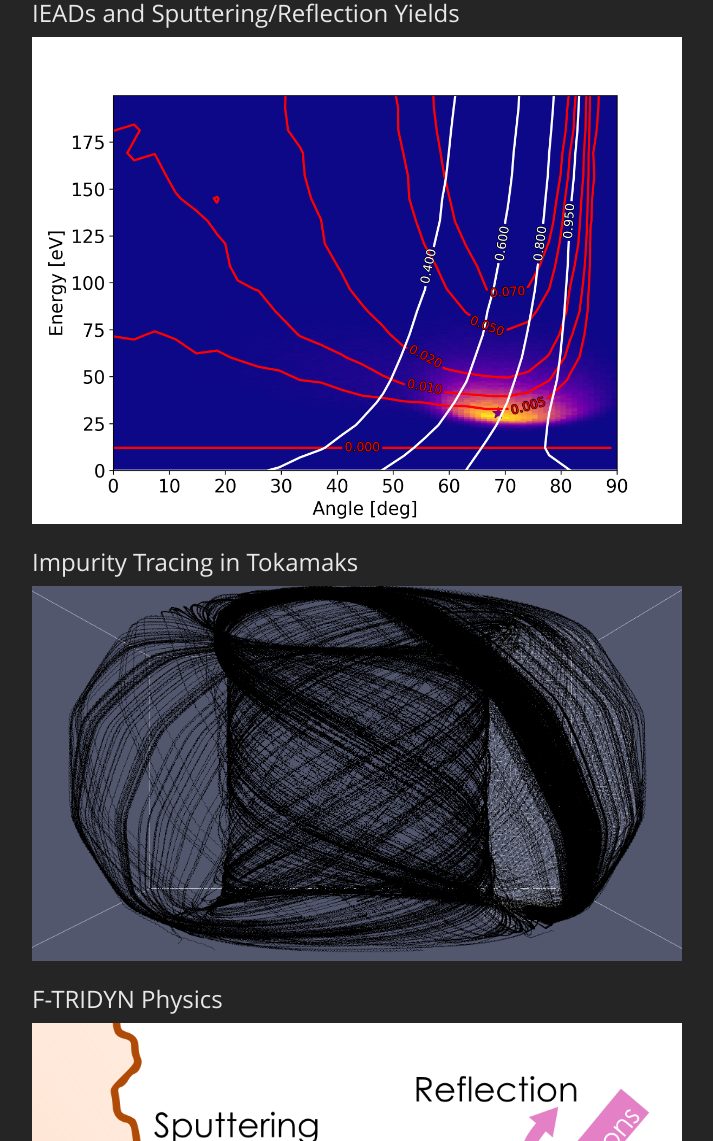
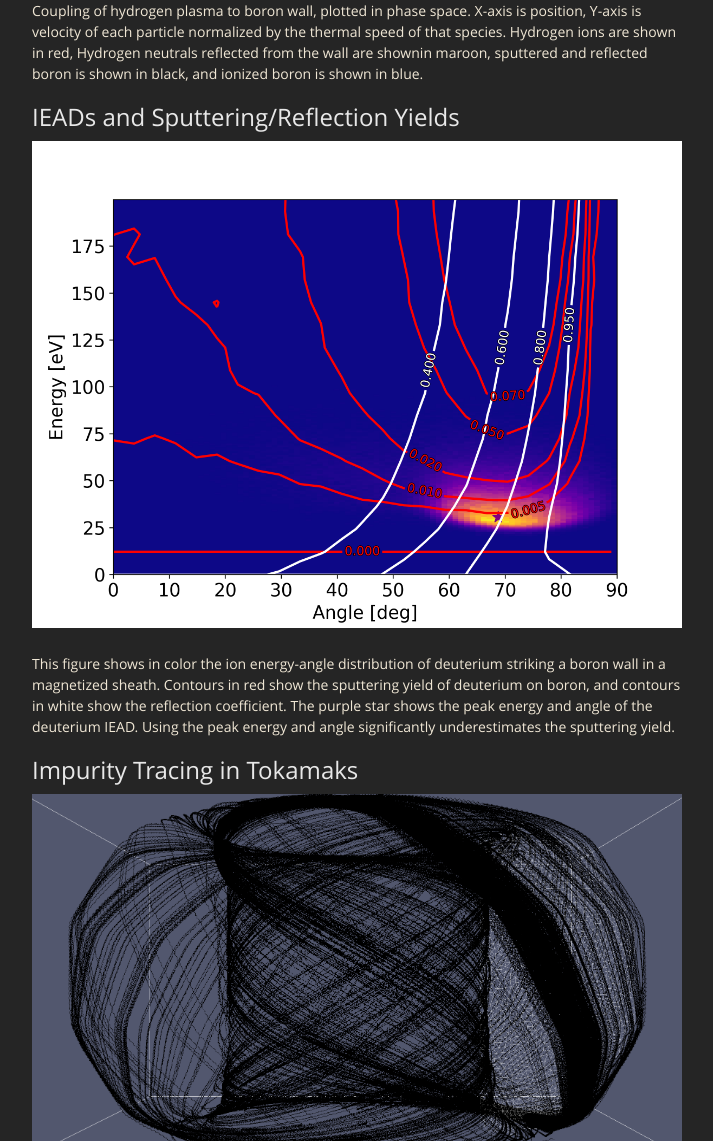
Before and after one commit to drobnyjt/test_jekyll, a Jekyll site: the page built from index.md, in a window 1280 px wide and 1400 px high, scrolled down 2325 px. Shown: the part 259-1400 px from the top of the window, without its empty margins (283-996 px from the left). Built offline with Jekyll 4.4.1, drawn with Linux system fonts in a browser that asks for light colours; our own code applies the rules of GitHub Pages for plain Markdown files; some of the changed text lies outside the part shown.

Commit message:
Update index.md

```diff
--- a/index.md
+++ b/index.md
@@ -65,14 +65,20 @@ This illustration shows the strategy for coupling particle-in-cell plasma codes
 
 ![PIC-BCA Coupling Phase Space Plot.](./ps_7.png)
 
+Coupling of hydrogen plasma to boron wall, plotted in phase space. X-axis is position, Y-axis is velocity of each particle normalized by the thermal speed of that species. Hydrogen ions are shown in red, Hydrogen neutrals reflected from the wall are shownin maroon, sputtered and reflected boron is shown in black, and ionized boron is shown in blue.
+
 ## IEADs and Sputtering/Reflection Yields
 
 ![PIC-BCA Distributions and Yields.](./iead_d_overlay_both_star.png)
+
+This figure shows in color the ion energy-angle distribution of deuterium striking a boron wall in a magnetized sheath. Contours in red show the sputtering yield of deuterium on boron, and contours in white show the reflection coefficient. The purple star shows the peak energy and angle of the deuterium IEAD. Using the peak energy and angle significantly underestimates the sputtering yield.
 
 ## Impurity Tracing in Tokamaks
 
 ![Impurity Tracer Trajectories.](./tokamaks_orbits_2.png)
 
+Tracing impurities in DIII-D from DIMES.
+
 ## F-TRIDYN Physics
 
 ![F-TRIDYN Physics illustration.](./ftridyn.png)
```
